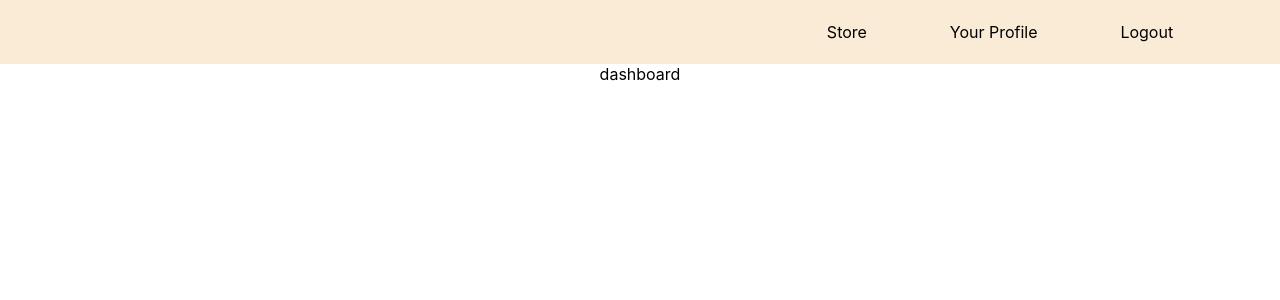
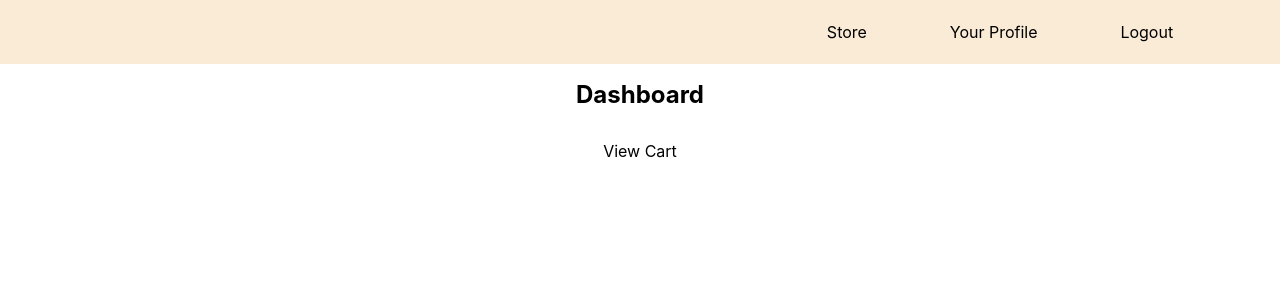
Before and after one commit to mikegv/e-commerce-project, a React (Create React App) app: page / in a window 1280 px wide. Shown: the top 300 px of the page. Built offline with nearby package versions, Linux system fonts and the light colour scheme; sample sign-in values are in the browser's storage.

Commit message:
change css heights to fill window, define typed hooks for redux, add cart component page

```diff
--- a/src/App.css
+++ b/src/App.css
@@ -5,14 +5,14 @@
 }
 
 html, body, #root{
-  min-height: 100%;
+  min-height: 100vh;
 }
 
 .App{
   width: 100%;
-  height: 100%;
+  min-height: 100vh;
   display: flex;
   flex-direction: column;
   align-items: center;
-  justify-content: center;
+  justify-content: space-between;
 }
--- a/src/App.tsx
+++ b/src/App.tsx
@@ -3,16 +3,16 @@ import Login from "./components/Login/Login";
 import Dashboard from "./components/Dashboard/Dashboard";
 import Layout from "./components/Layout";
 import Store from "./components/Shop";
-import { useSelector, useDispatch } from "react-redux";
-import { RootState } from "./redux/store";
+import Cart from "./components/cart/Cart";
 import { useEffect, useState } from "react";
 import { authActions } from "./redux/store";
 import "./App.css";
+import { useAppDispatch, useAppSelector } from "./hooks/hooks";
 
 function App() {
   const [firstLoad, setFirstLoad] = useState(true)
-  const dispatch = useDispatch();
-  const loggedIn = useSelector((state: RootState) => state.loggedIn);
+  const dispatch = useAppDispatch();
+  const loggedIn = useAppSelector(state => state.auth.loggedIn);
   useEffect(()=>{
     //check for token from browser on first load of page
     if(firstLoad){
@@ -22,7 +22,7 @@ function App() {
         setFirstLoad(false);
       }
     }
-  },[])
+  },[firstLoad, dispatch])
   return (
     <div className="App">
       <Routes>
@@ -37,6 +37,7 @@ function App() {
             <>
               <Route path="/" element={<Dashboard />} />
               <Route path="/profile" element={<Dashboard />} />
+              <Route path="/cart" element={<Cart />} />
             </>
           )}
           <Route path="/store" element={<Store />} />
--- a/src/components/Dashboard/Dashboard.tsx
+++ b/src/components/Dashboard/Dashboard.tsx
@@ -1,9 +1,12 @@
+import { Link } from "react-router-dom";
+import { StyledDashboard } from "../styledComponents/styledComponents";
 
 const Dashboard = () => {
     return (
-        <div>
-            dashboard
-        </div>
+        <StyledDashboard>
+            <h2>Dashboard</h2>
+            <Link to='/cart'>View Cart</Link>
+        </StyledDashboard>
     );
 };
 
--- a/src/components/Layout.tsx
+++ b/src/components/Layout.tsx
@@ -4,7 +4,7 @@ import { Outlet } from "react-router-dom";
 const Layout: React.FC = () => {
 
     return (
-        <div style={{width: '100%',minHeight: '100%', display: 'flex', flexDirection: 'column', alignItems: 'center'}}>
+        <div style={{width: '100%',minHeight: '100vh', display: 'flex', flexDirection: 'column', alignItems: 'center'}}>
             <Navbar />
             <Outlet />
         </div>
--- a/src/components/Navbar/Navbar.tsx
+++ b/src/components/Navbar/Navbar.tsx
@@ -7,7 +7,7 @@ import "./navbar.module.css";
 
 const Navbar = () => {
   const dispatch = useDispatch();
-  const loggedIn = useSelector((state: RootState) => state.loggedIn);
+  const loggedIn = useSelector((state: RootState) => state.auth.loggedIn);
   function logout(){
     dispatch(authActions.logout());
     localStorage.removeItem('token');
--- /dev/null
+++ b/src/components/cart/Cart.tsx
@@ -0,0 +1,10 @@
+import {  } from 'react-redux'
+const Cart = () => {
+    return (
+        <div>
+            <h2>Your Cart</h2>
+        </div>
+    );
+};
+
+export default Cart;
--- a/src/components/itemCard/ItemCard.tsx
+++ b/src/components/itemCard/ItemCard.tsx
@@ -2,6 +2,9 @@ import React from "react";
 import { StyledCard } from "../styledComponents/styledComponents";
 import { FontAwesomeIcon } from '@fortawesome/react-fontawesome';
 import { faHeart, faCartShopping } from '@fortawesome/free-solid-svg-icons';
+import { useDispatch } from "react-redux";
+import { cartActions } from "../../redux/store";
+
 interface Product {
   id: number;
   name: string;
@@ -9,17 +12,19 @@ interface Product {
   price: number;
 }
 const ItemCard: React.FC<{
-  product: Product;
-}> = ({ product }) => {
+  product: Product
+}> = ({ product: {id, name, desc, price} }) => {
+
+  const dispatch = useDispatch();
   return (
     <StyledCard>
-      <h4>{product.name}</h4>
-      <p>{product.desc}</p>
+      <h4>{name}</h4>
+      <p>{desc}</p>
       <div>
         <span><FontAwesomeIcon icon={faHeart} className='heart' />
 </span>
-        <p>${product.price}</p>
-        <span><FontAwesomeIcon icon={faCartShopping} className='cart' /></span>
+        <p>${price}</p>
+        <span onClick={()=>dispatch(cartActions.addItem({id, name, price }))}><FontAwesomeIcon icon={faCartShopping} className='cart' /></span>
       </div>
     </StyledCard>
   );
--- a/src/components/styledComponents/styledComponents.js
+++ b/src/components/styledComponents/styledComponents.js
@@ -5,6 +5,19 @@ export const StyledShopLayout = styled.div`
     justify-content: center;
     flex-wrap: wrap;
     margin: 2rem;
+`
+export const StyledDashboard = styled.div`
+    height: 100%;
+    width: 100%;
+    display: flex;
+    flex-direction: column;
+    align-items: center;
+    padding: 1rem;
+    a{
+        margin-top: 2rem;
+        text-decoration: none;
+        color: black;
+    }
 `
 
 export const StyledCard = styled.div`
--- /dev/null
+++ b/src/hooks/hooks.ts
@@ -0,0 +1,6 @@
+import { TypedUseSelectorHook, useDispatch, useSelector } from 'react-redux'
+import type { RootState, AppDispatch } from '../redux/store'
+
+// Use throughout your app instead of plain `useDispatch` and `useSelector`
+export const useAppDispatch: () => AppDispatch = useDispatch;
+export const useAppSelector: TypedUseSelectorHook<RootState> = useSelector;
--- /dev/null
+++ b/src/redux/store.ts
@@ -0,0 +1,60 @@
+import { configureStore, createSlice, PayloadAction } from "@reduxjs/toolkit";
+
+interface CartItem {
+    id: number,
+    name: string,
+    price: number,
+    quantity: number
+}
+
+interface CartState {
+    items: CartItem[]
+}
+
+const cartInitialState: CartState = {
+    items: []
+}
+
+const cartSlice = createSlice({
+    name: 'cart',
+    initialState: cartInitialState,
+    reducers: {
+        addItem(state, action: PayloadAction<{id: number, name: string, price: number}>){
+            let name = action.payload.name;
+            let id = action.payload.id;
+            let price = action.payload.price;
+            state.items.push({id, name, price, quantity: 1});
+        },
+        removeItem(state, action){
+            console.log(action)
+        }
+    }
+})
+
+const authInitialState = {
+    loggedIn: false,
+}
+
+const authSlice = createSlice({
+    name: 'auth' ,
+    initialState: authInitialState,
+    reducers: {
+        login(state){
+            state.loggedIn = true;
+        },
+        logout(state){
+            state.loggedIn = false;
+        }
+    }
+})
+
+const store = configureStore({reducer: {
+    cart: cartSlice.reducer,
+    auth: authSlice.reducer
+}})
+
+export type RootState = ReturnType<typeof store.getState>
+export type AppDispatch = typeof store.dispatch;
+export const authActions = authSlice.actions;
+export const cartActions = cartSlice.actions;
+export default store;
--- a/src/redux/store.tsx
+++ /dev/null
@@ -1,26 +0,0 @@
-import { configureStore, createSlice } from "@reduxjs/toolkit";
-
-
-
-const authInitialState = {
-    loggedIn: false,
-}
-
-const authSlice = createSlice({
-    name: 'auth' ,
-    initialState: authInitialState,
-    reducers: {
-        login(state){
-            state.loggedIn = true;
-        },
-        logout(state){
-            state.loggedIn = false;
-        }
-    }
-})
-
-const store = configureStore({reducer: authSlice.reducer})
-
-export type RootState = ReturnType<typeof store.getState>
-export const authActions = authSlice.actions;
-export default store;
```
